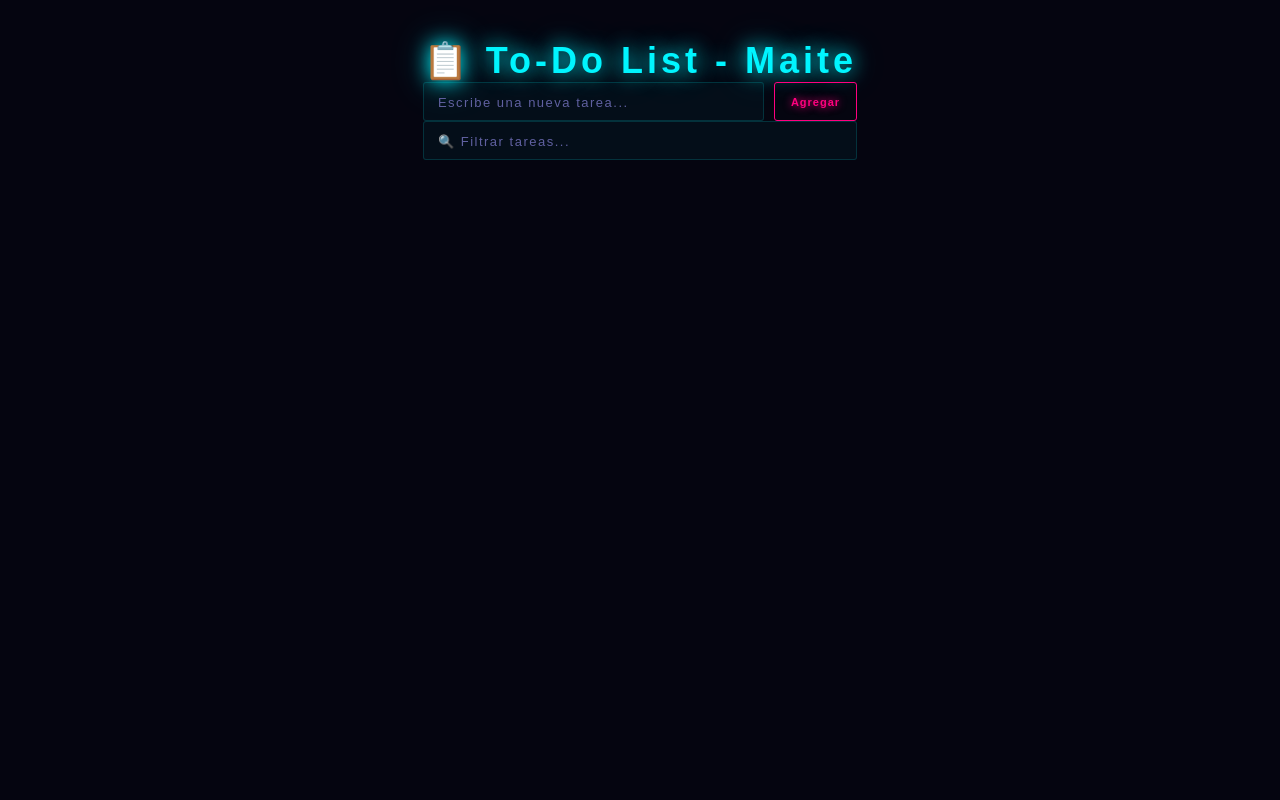
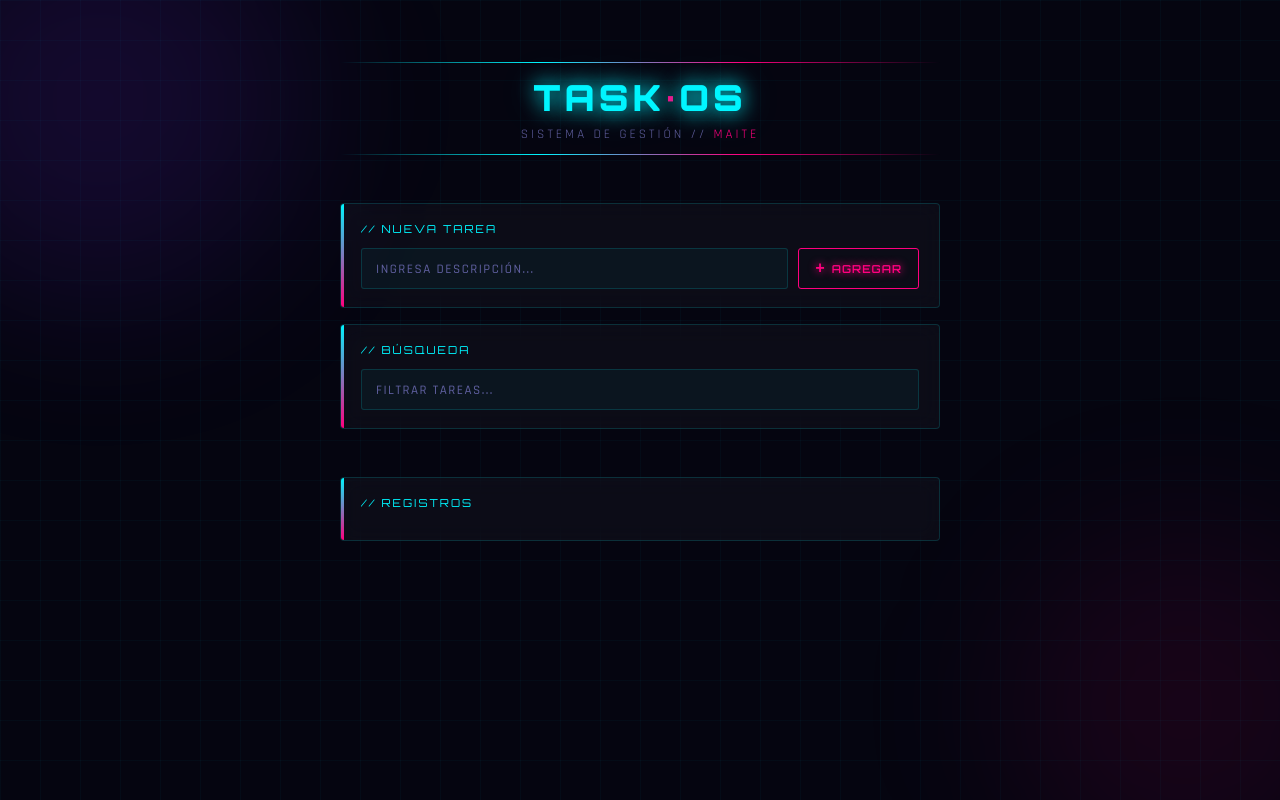
Before and after one commit to Eriksanchezc/todo-list-maite, a plain HTML site: page public/index.html in a window 1280 px wide. Drawn offline with Linux system fonts and the light colour scheme; no server answers.

Commit message:
Update title and structure of index.html

```diff
--- a/public/index.html
+++ b/public/index.html
@@ -3,27 +3,47 @@
 <head>
   <meta charset="UTF-8">
   <meta name="viewport" content="width=device-width, initial-scale=1.0">
-  <title>To-Do List</title>
+  <title>TASK∙OS // MAITE</title>
+  <link rel="preconnect" href="https://fonts.googleapis.com">
+  <link href="https://fonts.googleapis.com/css2?family=Orbitron:wght@400;600;900&family=Rajdhani:wght@400;500;600&display=swap" rel="stylesheet">
   <link rel="stylesheet" href="style.css">
 </head>
 <body>
-  <div class="container">
-    <h1>📋 To-Do List - Maite</h1>
+  <div class="bg-grid"></div>
+  <div class="glow-orb orb1"></div>
+  <div class="glow-orb orb2"></div>
 
-    <form id="task-form" class="task-form">
-      <input type="text" id="task-input" placeholder="Escribe una nueva tarea..." required>
-      <button type="submit">Agregar</button>
-    </form>
+  <div class="app">
+    <header class="app-header">
+      <div class="header-line"></div>
+      <h1>TASK<span class="accent">∙</span>OS</h1>
+      <p class="tagline">SISTEMA DE GESTIÓN // <span class="user">MAITE</span></p>
+      <div class="header-line"></div>
+    </header>
 
-    <div class="filter-wrapper">
-      <input type="text" id="filter-input" placeholder="🔍 Filtrar tareas...">
+    <div class="card form-card">
+      <div class="card-label">// NUEVA TAREA</div>
+      <form id="task-form" class="task-form">
+        <input type="text" id="task-input" placeholder="INGRESA DESCRIPCIÓN..." autocomplete="off" required>
+        <button type="submit">
+          <span class="btn-icon">+</span>
+          <span>AGREGAR</span>
+        </button>
+      </form>
+    </div>
+
+    <div class="card filter-card">
+      <div class="card-label">// BÚSQUEDA</div>
+      <input type="text" id="filter-input" placeholder="FILTRAR TAREAS...">
     </div>
 
     <div id="status-message" class="status-message"></div>
 
-    <ul id="task-list" class="task-list"></ul>
-
-    <p id="empty-message" class="empty-message" style="display:none;">No hay tareas para mostrar.</p>
+    <div class="card list-card">
+      <div class="card-label">// REGISTROS <span id="task-count"></span></div>
+      <ul id="task-list" class="task-list"></ul>
+      <p id="empty-message" class="empty-message" style="display:none;">[ SIN REGISTROS EN EL SISTEMA ]</p>
+    </div>
   </div>
 
   <script src="app.js"></script>
```
